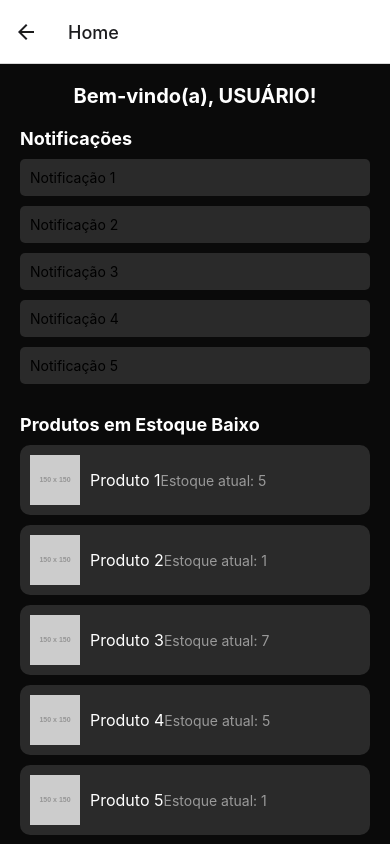
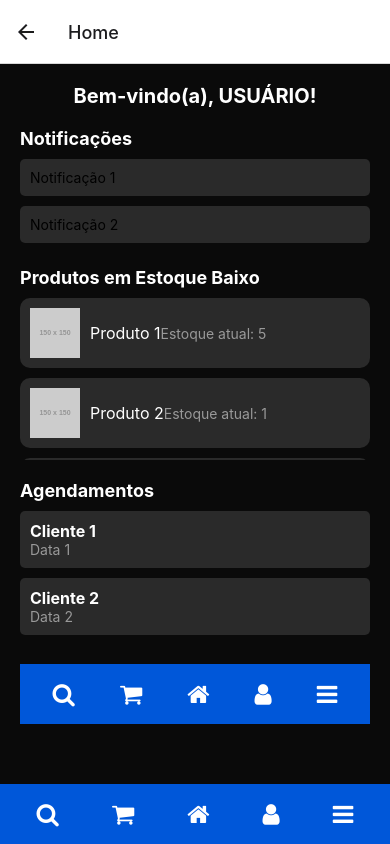
Before and after one commit to FBC-LTS/SISBDP, a React Native app: screen /Home in a window 390 px wide. Shown: the top 844 px of the page. Built offline with nearby package versions, Linux system fonts and the light colour scheme.

Commit message:
navegação
fix: Corrigindo o bug da barra de navegação

```diff
--- a/App.js
+++ b/App.js
@@ -8,6 +8,7 @@ import Home from './src/view/home';
 import Produto from './src/view/produto';
 import AdicionarProduto from './src/components/adicionarproduto';
 import Clientes from './src/view/cliente';
+import BottomNavBar from './src/components/BottomNavBar';
 
 
 const Stack = createStackNavigator();
@@ -24,6 +25,7 @@ const App = () => {
         <Stack.Screen name="AdicionarProduto" component={AdicionarProduto} />
         <Stack.Screen name="Clientes" component={Clientes} />
       </Stack.Navigator>
+      <BottomNavBar />
     </NavigationContainer>
 
 
--- a/src/components/BottomNavBar.js
+++ b/src/components/BottomNavBar.js
@@ -1,8 +1,11 @@
 import React from 'react';
 import { View, TouchableOpacity, StyleSheet } from 'react-native';
 import { FontAwesome } from '@expo/vector-icons'; // Importa os ícones do pacote "expo-vector-icons"
+import { useNavigation } from '@react-navigation/native'; // Importa o hook useNavigation
 
-const BottomNavBar = ({ navigation }) => {
+const BottomNavBar = () => {
+  const navigation = useNavigation(); // Usa o hook useNavigation para acessar o objeto navigation
+
   return (
     <View style={styles.navBar}>
       <TouchableOpacity onPress={() => navigation.navigate('Search')}>
```
